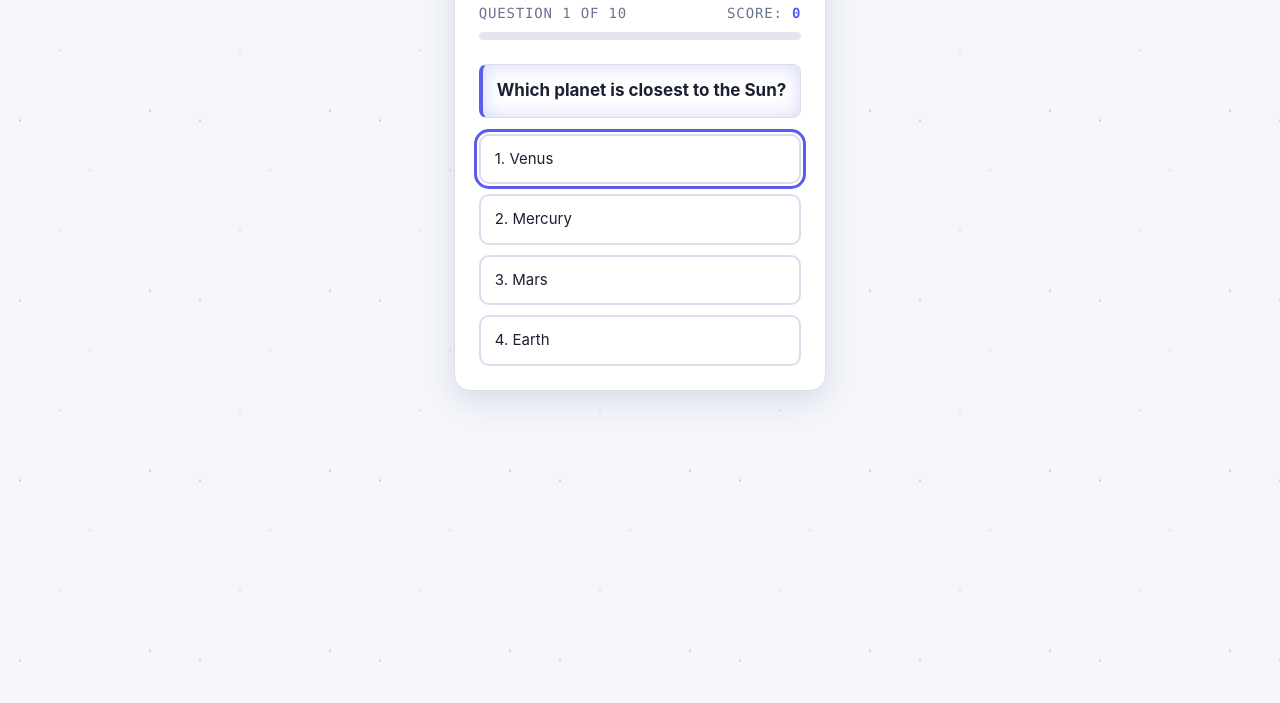
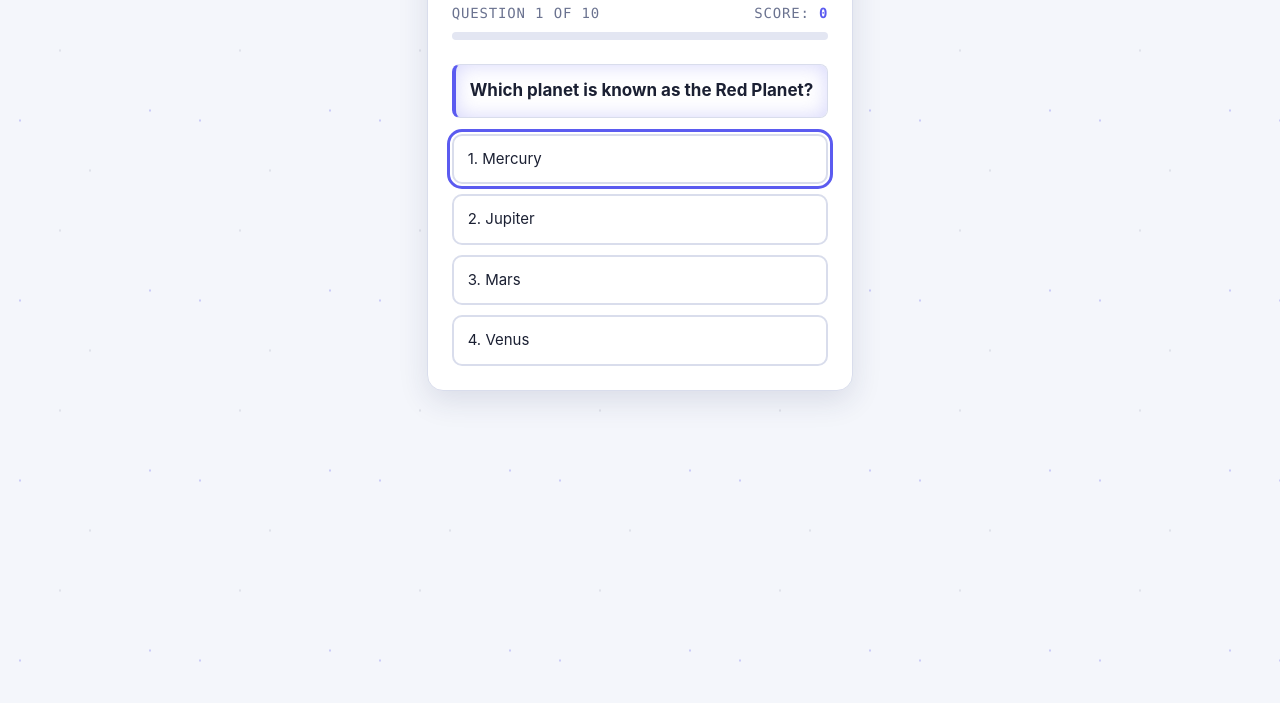
Before and after one commit to notvhalan/space-quiz, a plain HTML site: page index.html in a window 1280 px wide. Shown: the part 97-800 px from the top of the page. Drawn offline with Linux system fonts and the light colour scheme.

Commit message:
Shuffle questions and answers (#4)
Fixes #1

Co-authored-by: vhalan anandarajah <vhalanananadarajah@example.com>
Co-authored-by: Copilot App <223556219+Copilot@users.noreply.github.com>

```diff
--- a/index.html
+++ b/index.html
@@ -76,9 +76,11 @@ const Q=[
 ["Which was the first artificial satellite?",["Explorer 1","Sputnik 1","Voyager 1","Hubble"],1]
 ];
 const $=id=>document.getElementById(id);
-let i=0,score=0;
+let i=0,score=0,deck=[];
+const shuffle=a=>{a=[...a];for(let k=a.length-1;k>0;k--){const j=Math.random()*(k+1)|0;[a[k],a[j]]=[a[j],a[k]];}return a;};
+function newDeck(){deck=shuffle(Q).map(([q,o,a])=>{const idx=shuffle(o.map((_,n)=>n));return [q,idx.map(n=>o[n]),idx.indexOf(a)];});}
 function show(){
-  const [q,o]=Q[i];
+  const [q,o]=deck[i];
   $("count").textContent=`Question ${i+1} of ${Q.length}`;
   $("bar").style.width=(i/Q.length*100)+"%";
   $("q").textContent=q;
@@ -87,7 +89,7 @@ function show(){
     const b=document.createElement("button");b.textContent=`${n+1}. ${t}`;b.onclick=()=>pick(n);return b;}));
 }
 function pick(n){
-  const a=Q[i][2],bs=[...$("opts").children];
+  const a=deck[i][2],bs=[...$("opts").children];
   bs.forEach(b=>b.disabled=true);
   bs[a].classList.add("correct");
   if(n===a)score++;else bs[n].classList.add("wrong");
@@ -107,7 +109,8 @@ function finish(){
   $("again").focus();
   $("emoji").textContent=e;$("final").textContent=`${score} / ${Q.length}`;$("msg").textContent=m;
 }
-$("again").onclick=()=>{$("confetti").replaceChildren();i=0;score=0;$("score").textContent=0;$("result").classList.add("hide");$("quiz").classList.remove("hide");show();};
+$("again").onclick=()=>{newDeck();$("confetti").replaceChildren();i=0;score=0;$("score").textContent=0;$("result").classList.add("hide");$("quiz").classList.remove("hide");show();};
+newDeck();
 document.addEventListener("keydown",e=>{
   const n=+e.key;
   const bs=[...$("opts").children];
```
